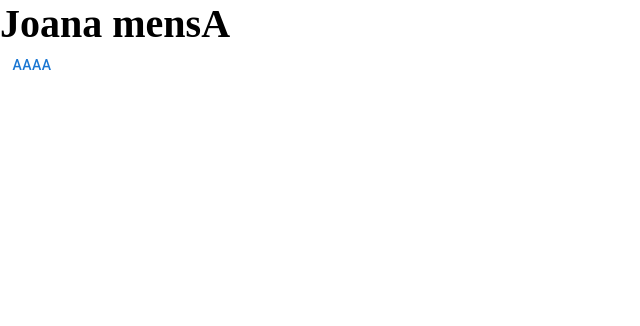
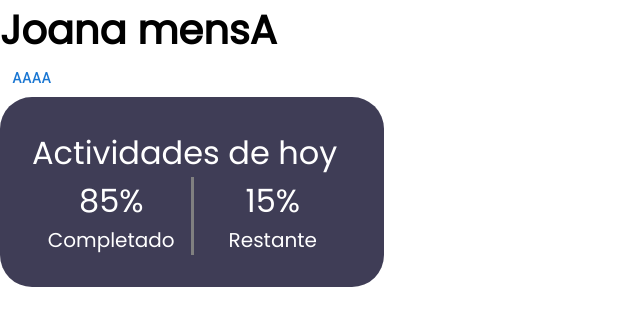
Before and after one commit to ShamuXX/JeSteria, a Next.js app: page /Home in a window 1280 px wide. Shown: the top 326 px of the page, without its empty margins (0-640 px from the left). Built offline with nearby package versions, Linux system fonts and the light colour scheme.

Commit message:
header of card componente created
title and section of percentages created and styled

```diff
--- /dev/null
+++ b/src/components/molecules/Card/Card.js
@@ -0,0 +1,20 @@
+import React from "react";
+import * as styles from "./Card.module.css";
+
+export default function Card(){
+  return(
+    <div className={styles.container}>
+      <p className={styles.title}>Actividades de hoy</p>
+        <div className={styles.containerPercentages}>
+          <div className={styles.containerCompleted}>
+            <p className={styles.title}>85%</p>
+						<p>Completado</p>
+          </div>
+					<div className={styles.containerRemaining}>
+						<p className={styles.title}>15%</p>
+						<p>Restante</p>
+					</div>
+      	</div>
+    </div>
+    )
+}
--- /dev/null
+++ b/src/components/molecules/Card/Card.module.css
@@ -0,0 +1,33 @@
+.container{
+    background-color: #3F3D56;
+    max-width: 25%;
+    border-radius: 2rem;
+    color: #fff;
+    display: flex;
+    flex: 1;
+    flex-direction: column;
+    padding: 2rem;
+}
+.title{
+    font-size: 2rem;
+}
+
+.containerPercentages {
+    display: flex;
+    width: 100%;
+    align-items: center;
+    justify-content: center;
+}
+.containerCompleted{
+    display: flex;
+    flex-direction: column;
+    width: 50%;
+    align-items: center;
+}
+.containerRemaining{
+    display: flex;
+    flex-direction: column;
+    width: 50%;
+    align-items: center;
+    border-left: 0.2rem outset gray;
+}
--- a/src/pages/Home.js
+++ b/src/pages/Home.js
@@ -2,15 +2,18 @@ import React from "react";
 import { Button } from "@mui/material";
 import { useRouter } from "next/navigation";
 import Link from "next/link";
+import Card from "../components/molecules/Card/Card";
+import PageLayout from "../components/molecules/PageLayout";
 
 const Home = () => {
   const router = useRouter();
 
   return (
-    <div>
+    <PageLayout title="Home">
       <h1>Joana mensA</h1>
       <Button onClick={() => router.push("/Login")}>aaaa</Button>
-    </div>
+      <Card />
+      </PageLayout>
   );
 };
 
--- a/src/pages/index.js
+++ b/src/pages/index.js
@@ -10,7 +10,7 @@ const inter = Inter({ subsets: ["latin"] });
 export default function Index() {
   return (
     <div>
-      <Link href="/Login">adsd</Link>
+      <Link href="/Home">adsd</Link>
     </div>
   );
 }
```
